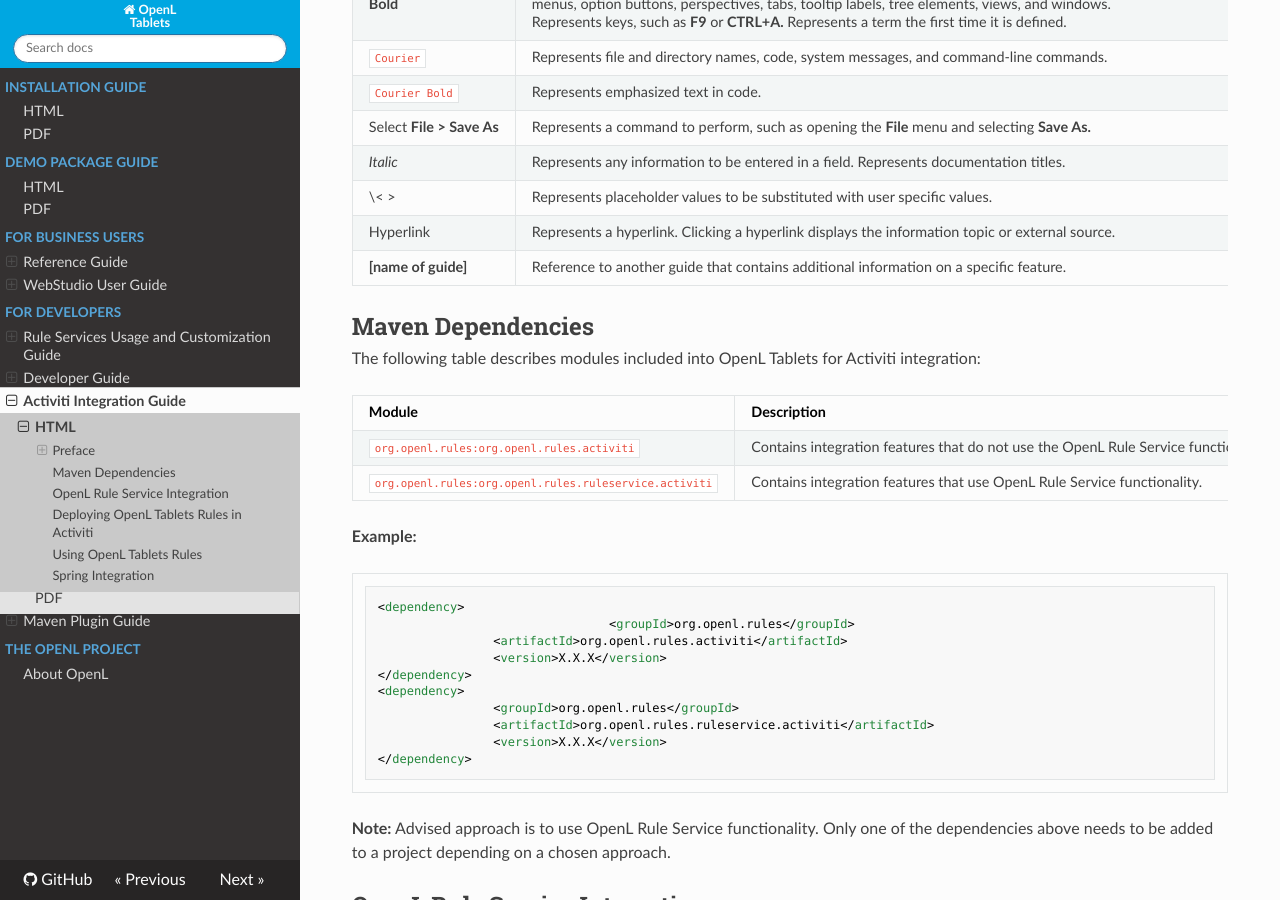
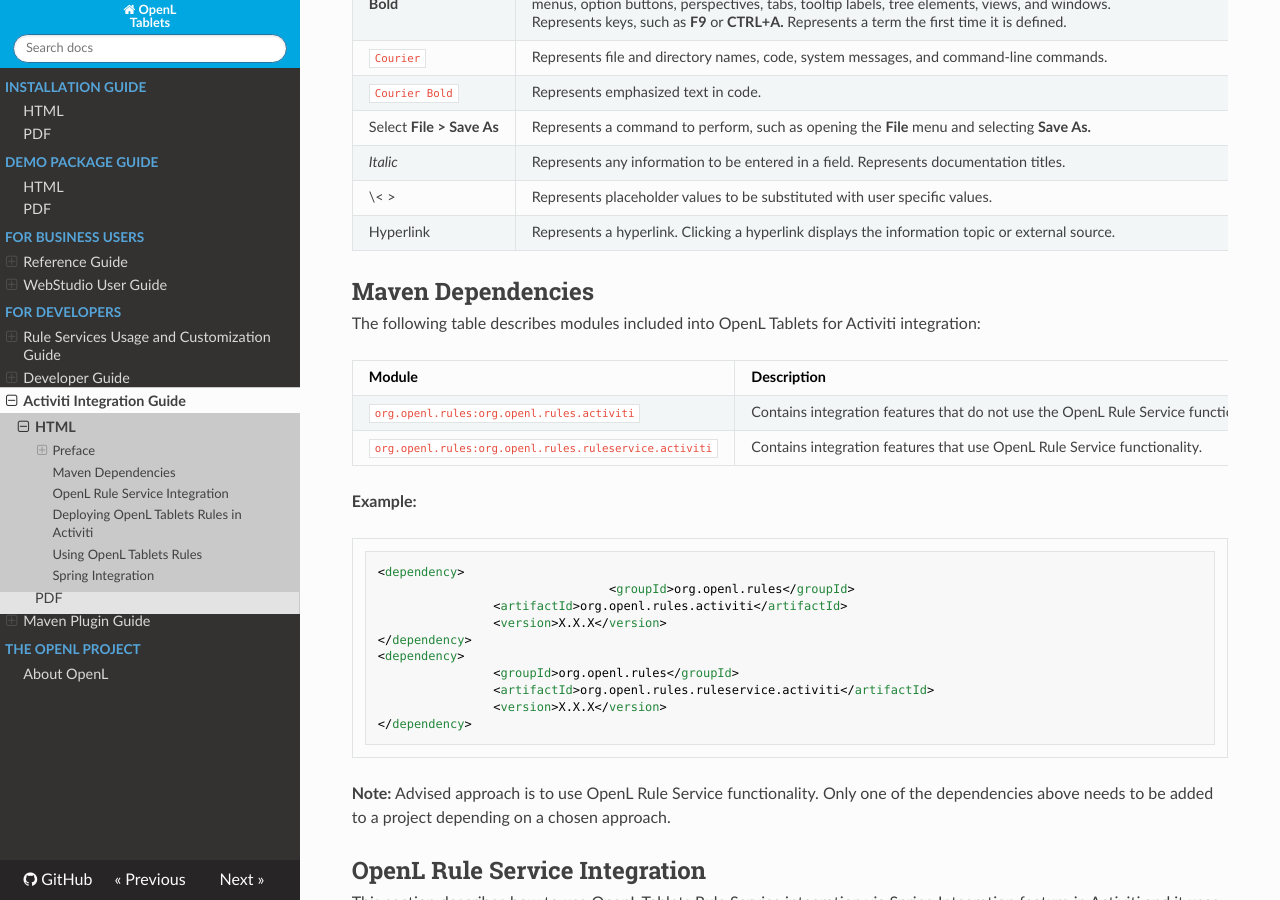
Before and after one commit to agradus/OpenLdocs, an MkDocs documentation site: the page built from docs/documentation/guides/activiti_integration_guide.md, in a window 1280 px wide and 900 px high, scrolled down 1060 px. Built offline with MkDocs 1.6.1, drawn with Linux system fonts in a browser that asks for light colours; nearby versions of some CDN libraries.

Commit message:
Update activiti_integration_guide.md

```diff
--- a/docs/documentation/guides/activiti_integration_guide.md
+++ b/docs/documentation/guides/activiti_integration_guide.md
@@ -42,7 +42,7 @@
 | *Italic*                   | Represents any information to be entered in a field.  Represents documentation titles.                                                                                                                                                                                                                                              |
 | \< \>                      | Represents placeholder values to be substituted with user specific values.                                                                                                                                                                                                                                                          |
 | Hyperlink                  | Represents a hyperlink. Clicking a hyperlink displays the information topic or external source.                                                                                                                                                                                                                                     |
-| **[name of guide]**        | Reference to another guide that contains additional information on a specific feature.                                                                                                                                                                                                                                              |
+
 
 ## Maven Dependencies
 
```
